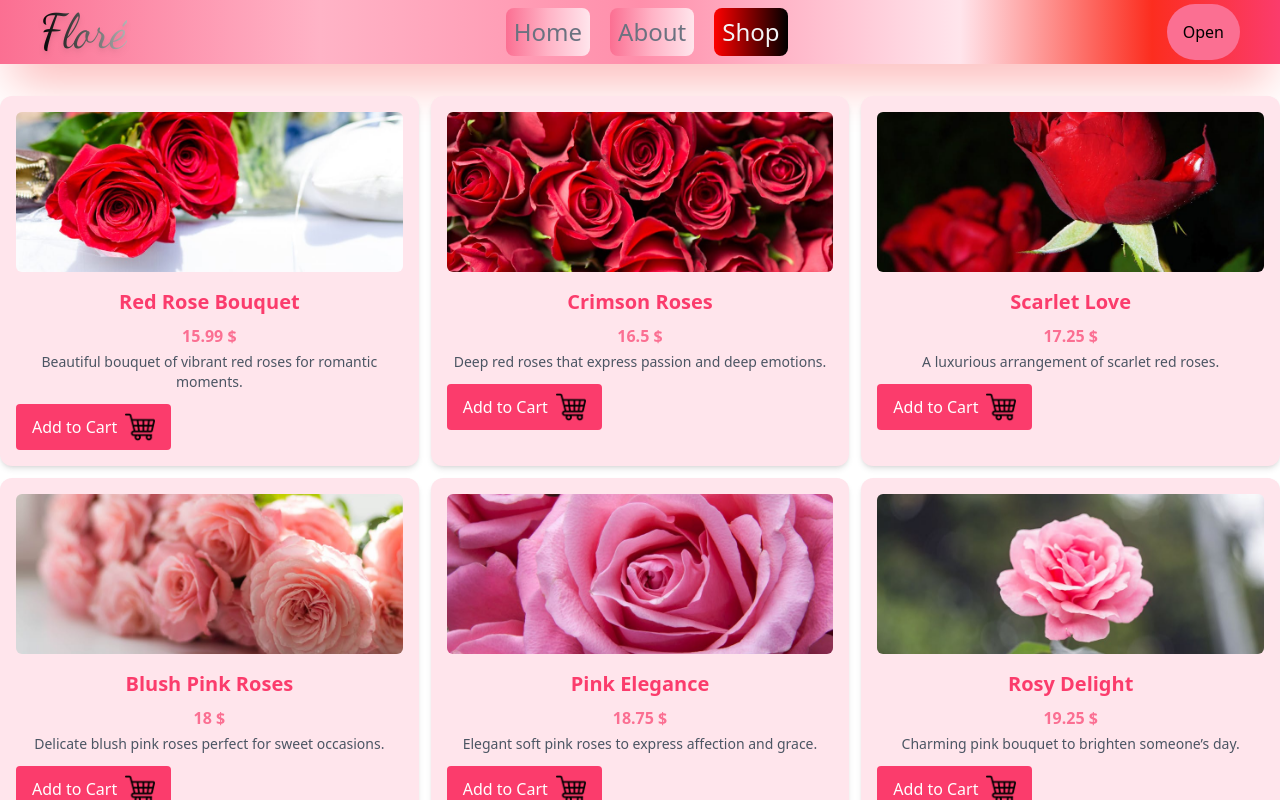
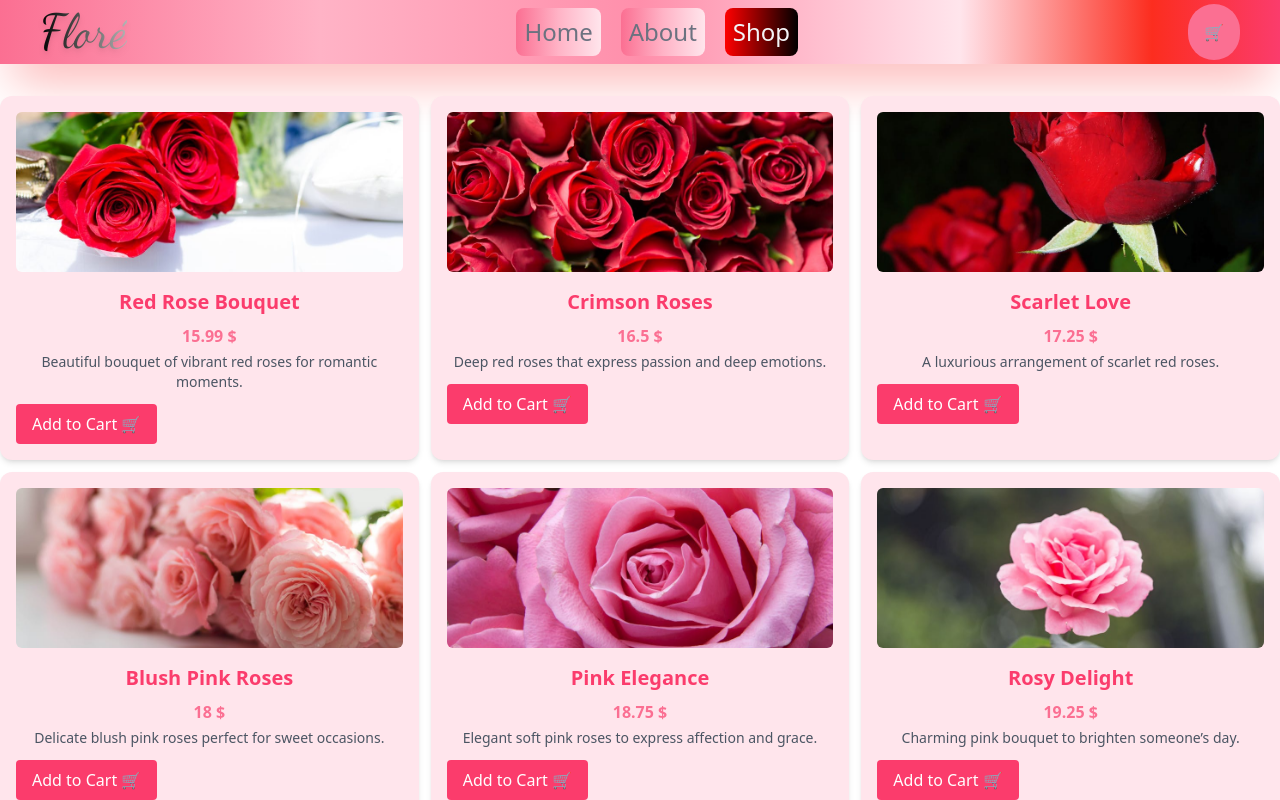
Before and after one commit to ana-TIGO/Flory, a React (Vite) app: page /shop in a window 1280 px wide. Shown: the top 800 px of the page. Built offline with nearby package versions, Linux system fonts and the light colour scheme; a web font is replaced by a local one.

Commit message:
Initial commit

```diff
--- a/src/Components/Navbar.jsx
+++ b/src/Components/Navbar.jsx
@@ -140,7 +140,7 @@ const Navbar = () => {
               setModal(true);
             }}
           >
-            Open
+            🛒
           </button>
         </nav>
 
--- a/src/Pages/Shop.jsx
+++ b/src/Pages/Shop.jsx
@@ -47,8 +47,7 @@ const Shop = () => {
         className="mt-3 bg-deep text-white py-2 px-4 rounded hover:bg-deep/90 transition-all duration-300
         opacity-0 translate-y-[-20px] animate-fadeInDown delay-500 flex justify-center items-center gap-2"
       >
-        Add to Cart
-        <img src="public/Img/cart.png" width="30px" alt="cart" />
+        Add to Cart 🛒
       </button>
     </Link>
   ));
```
